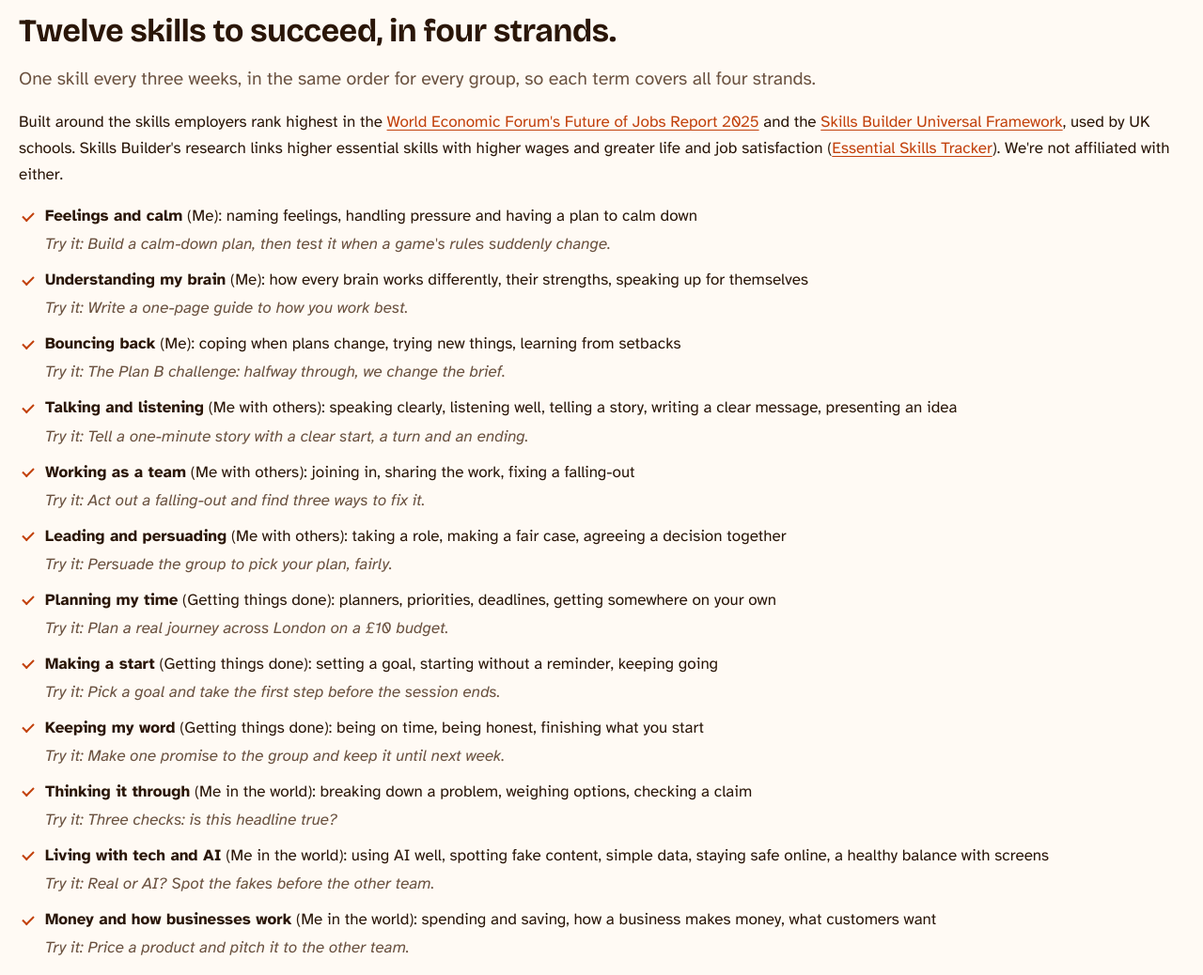
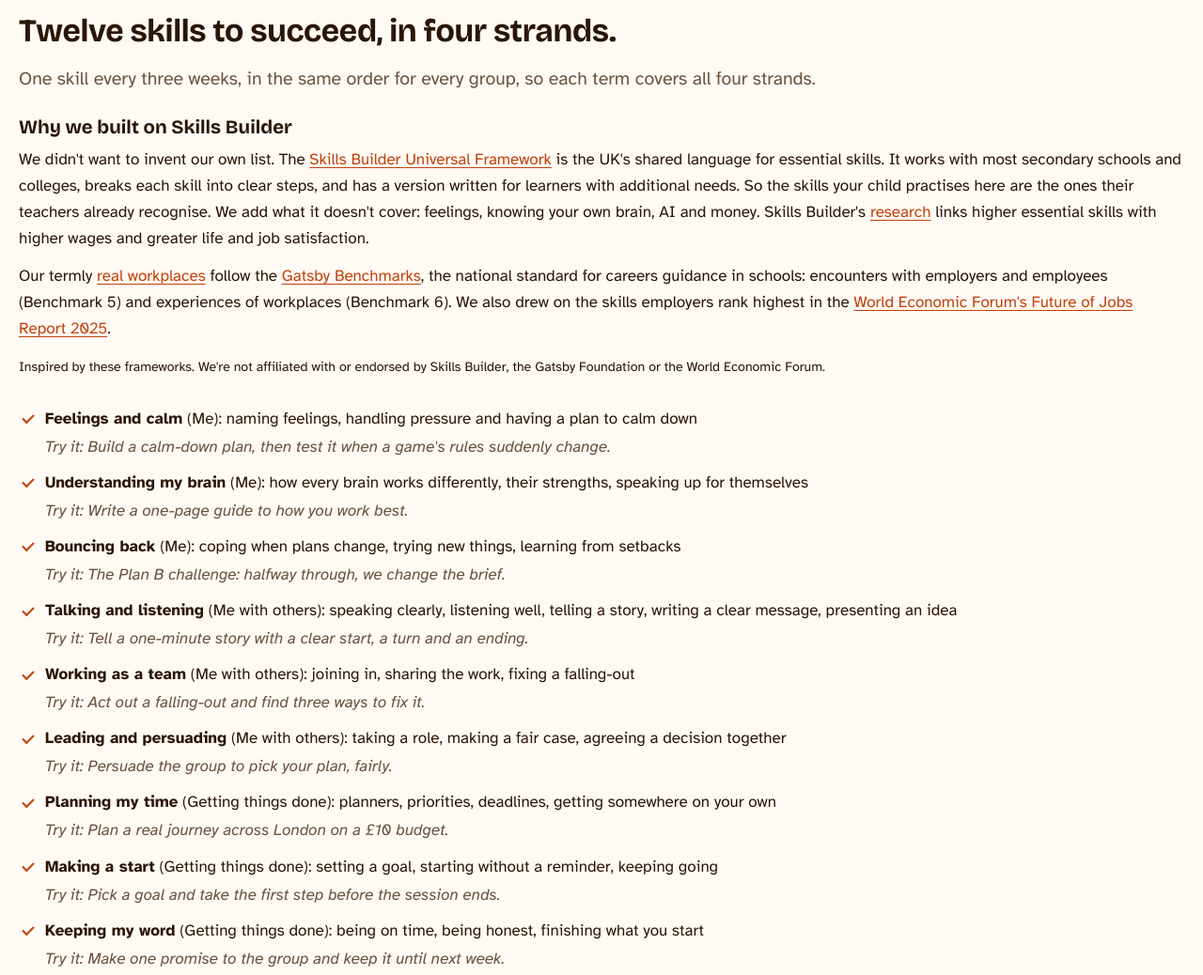
Before and after one commit to marcelheadlam-hash/maverickminds, a plain HTML site: page index.html in a window 1280 px wide. Shown: the part 2530-3568 px from the top of the page at 94% size. Drawn offline with nearby package versions, Linux system fonts and the light colour scheme.

Commit message:
Why we built on Skills Builder; Gatsby Benchmarks for real workplaces
Co-Authored-By: Claude Opus 5.5 <noreply@anthropic.com>
Claude-Session: https://claude.ai/code/session_01QMrDxARPYzqnmivSFpwo6K

```diff
--- a/index.html
+++ b/index.html
@@ -1774,7 +1774,12 @@ home(){
   <span class="eyebrow">What they learn</span>
   <h2 id="learn-h">Twelve skills to succeed, in four strands.</h2>
   <p class="lede">One skill every three weeks, in the same order for every group, so each term covers all four strands.</p>
-  <p class="src-note">Built around the skills employers rank highest in the <a href="https://www.weforum.org/publications/the-future-of-jobs-report-2025/in-full/3-skills-outlook/" target="_blank" rel="noopener">World Economic Forum's Future of Jobs Report 2025</a> and the <a href="https://www.skillsbuilder.org/global/universal-framework" target="_blank" rel="noopener">Skills Builder Universal Framework</a>, used by UK schools. Skills Builder's research links higher essential skills with higher wages and greater life and job satisfaction (<a href="https://www.skillsbuilder.org/global/essential-skills-tracker" target="_blank" rel="noopener">Essential Skills Tracker</a>). We're not affiliated with either.</p>
+  <div class="src-note">
+    <h3 style="margin:8px 0 8px">Why we built on Skills Builder</h3>
+    <p style="margin:0 0 12px">We didn't want to invent our own list. The <a href="https://www.skillsbuilder.org/global/universal-framework" target="_blank" rel="noopener">Skills Builder Universal Framework</a> is the UK's shared language for essential skills. It works with most secondary schools and colleges, breaks each skill into clear steps, and has a version written for learners with additional needs. So the skills your child practises here are the ones their teachers already recognise. We add what it doesn't cover: feelings, knowing your own brain, AI and money. Skills Builder's <a href="https://www.skillsbuilder.org/global/essential-skills-tracker" target="_blank" rel="noopener">research</a> links higher essential skills with higher wages and greater life and job satisfaction.</p>
+    <p style="margin:0 0 12px">Our termly <a href="#real-h">real workplaces</a> follow the <a href="https://www.gatsbybenchmarks.org.uk/" target="_blank" rel="noopener">Gatsby Benchmarks</a>, the national standard for careers guidance in schools: encounters with employers and employees (Benchmark 5) and experiences of workplaces (Benchmark 6). We also drew on the skills employers rank highest in the <a href="https://www.weforum.org/publications/the-future-of-jobs-report-2025/in-full/3-skills-outlook/" target="_blank" rel="noopener">World Economic Forum's Future of Jobs Report 2025</a>.</p>
+    <p style="margin:0 0 12px"><small>Inspired by these frameworks. We're not affiliated with or endorsed by Skills Builder, the Gatsby Foundation or the World Economic Forum.</small></p>
+  </div>
   <ul class="ticks">
     <li><b>Feelings and calm</b> (Me): naming feelings, handling pressure and having a plan to calm down<span class="try">Try it: Build a calm-down plan, then test it when a game's rules suddenly change.</span></li>
     <li><b>Understanding my brain</b> (Me): how every brain works differently, their strengths, speaking up for themselves<span class="try">Try it: Write a one-page guide to how you work best.</span></li>
@@ -1802,7 +1807,7 @@ home(){
   <h2 id="real-h">Show what they've made. See the real world.</h2>
   <div class="grid commit">
     <div class="card"><h3>End-of-term showcase</h3><p>Three times a year, families come in to see their teenager's Passion Project. A short talk, a stall or a display: they choose. No prizes, no scores.</p></div>
-    <div class="card"><h3>Real workplaces</h3><p>Once a term, each group meets people at work. Guests in the room for Years 7 and 8, visits for Years 9 to 11, and a mock interview for sixth form.</p></div>
+    <div class="card"><h3>Real workplaces</h3><p>Once a term, each group meets people at work. Guests in the room for Years 7 and 8, visits for Years 9 to 11, and a mock interview for sixth form. Shaped by the Gatsby Benchmarks that schools use for careers.</p></div>
     <div class="card"><h3>Always with our team</h3><p>Our staff stay with the group throughout. Guests are never alone with a young person, and nobody swaps contact details.</p></div>
   </div>
 </section>
@@ -2359,7 +2364,7 @@ schools(){
   <div class="grid four">
     <div class="card"><h3>Tell your families about us</h3><p>Share our website or ask us for a flyer. Families sign up themselves, so there's no referral form to fill in.</p></div>
     <div class="card"><h3>Share what works</h3><p>With a parent's consent, we can share the strategies that help a child with us, and you can share what helps at school.</p></div>
-    <div class="card"><h3>Skills you already recognise</h3><p>Seven of our skills line up with the <a href="https://www.skillsbuilder.org/global/universal-framework" target="_blank" rel="noopener">Skills Builder Universal Framework</a>: listening, speaking, problem solving, adapting, planning, leadership and teamwork. Creativity runs through Passion Projects. We add feelings, self-understanding, reliability, AI and money. We're not affiliated with Skills Builder.</p></div>
+    <div class="card"><h3>Skills you already recognise</h3><p>Seven of our skills line up with the <a href="https://www.skillsbuilder.org/global/universal-framework" target="_blank" rel="noopener">Skills Builder Universal Framework</a>: listening, speaking, problem solving, adapting, planning, leadership and teamwork. Creativity runs through Passion Projects. We add feelings, self-understanding, reliability, AI and money. Our termly employer encounters and workplace visits are planned around Gatsby Benchmarks 5 and 6, so they can sit alongside your careers programme. We're not affiliated with Skills Builder or the Gatsby Foundation.</p></div>
     <div class="card"><h3>Back up your PSHE lessons</h3><p>We cover feelings, friendships, money and online safety in small groups, so children get more time to practise what you've started in class.</p></div>
     <div class="card"><h3>Help Year 7s settle in</h3><p>Let your Year 7 families know about us, so their child has somewhere steady through the first years at secondary, when everything changes at once.</p></div>
     <div class="card"><h3>Help us hear from families</h3><p>Share a short invitation with parents and carers for a 20 to 30 minute informal chat, in person, by phone or online. We can send you a parent-friendly flyer. Conversations are confidential and voluntary.</p></div>
```
